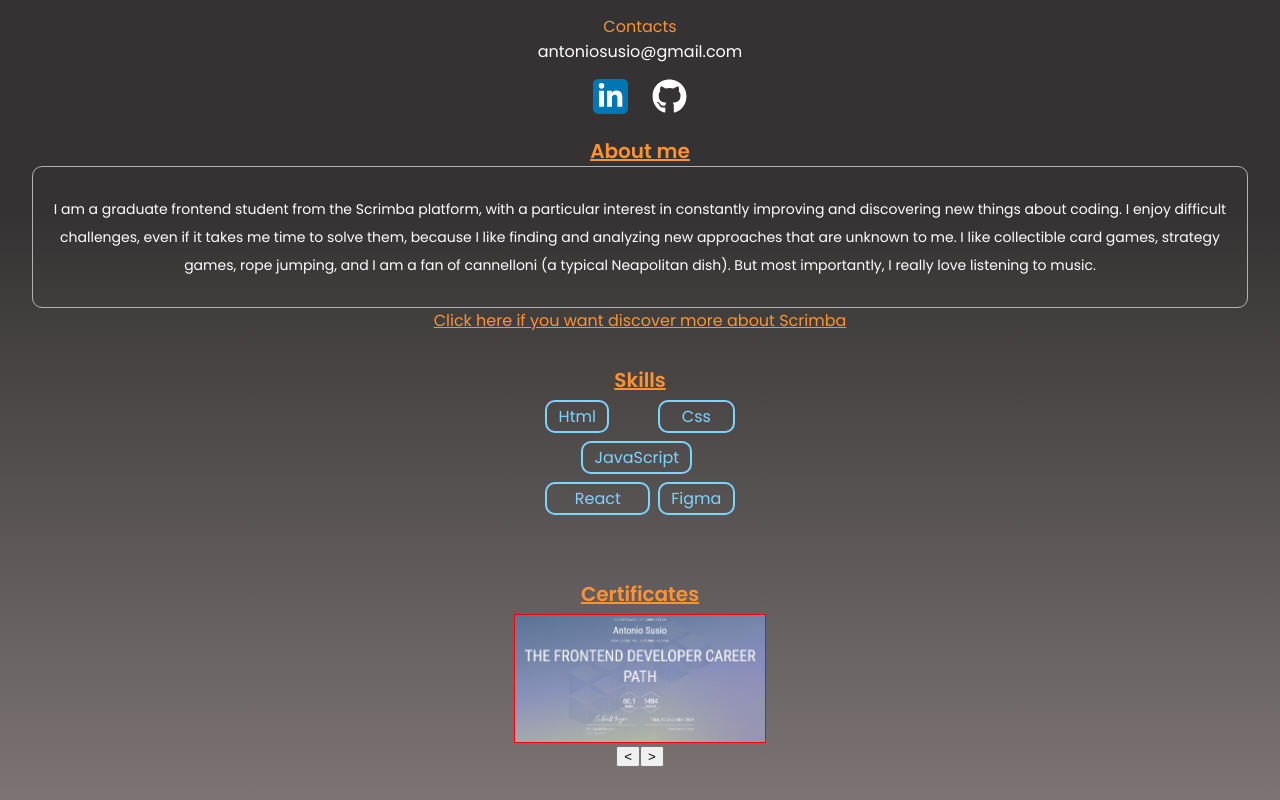
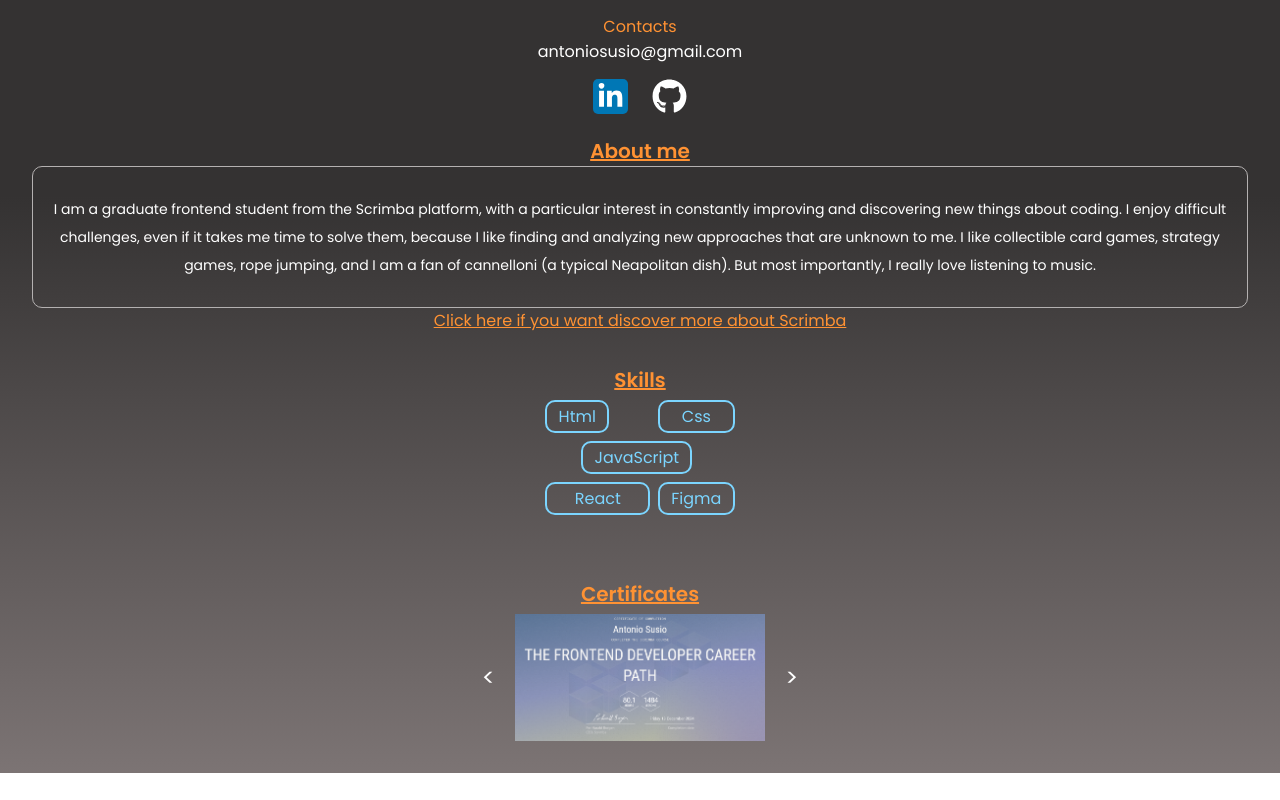
Before and after one commit to AntonioSusio/personal-portfolio, a React (Vite) app: page / in a window 1280 px wide. Shown: the part 429-1229 px from the top of the page. After the commit the page ends 1202 px from the top, so only its background shows below. Built offline with nearby package versions, Linux system fonts and the light colour scheme.

Commit message:
Refactored all certificate and Carousel component, carousel component now can be reusable

```diff
--- a/components/Carousel.jsx
+++ b/components/Carousel.jsx
@@ -26,17 +26,18 @@ export default function Carousel({data, slideIndex, setSlideIndex}){
     }
 
     return (
-        <>
-            <div className="carousel">
-                {data}
-            </div>
-            <div className="carousel-buttons-container">
+        <div className="carousel-container">
             <button
                 id="previous-slide-button"
                 className="carousel-btn"
                 onClick={(event) => moveSlide(slideIndex, event)}>
                 &lt;
             </button>
+
+            <div className="carousel">
+                {data}
+            </div>
+
             <button
                 id="next-slide-button"
                 className="carousel-btn"
@@ -45,6 +46,5 @@ export default function Carousel({data, slideIndex, setSlideIndex}){
                 &gt;
             </button>
         </div>
-        </>
     )
 }
--- a/components/Sections/Certificates.jsx
+++ b/components/Sections/Certificates.jsx
@@ -24,16 +24,15 @@ export default function Certificates() {
         setIsZoomed(false)
     }
 
-    const certificateEl = certificates.map((certificate, index) => (
-        <div
+    const certificateEl = certificates.map(certificate => (
+        <img
             key={certificate.id}
-            className={`${index === slideIndex ? "slide-visible" : "slide-hidden"} certificate-img-container`}
-        >
-            <img
-                src={certificate.imageUrl}
-                alt={certificate.alternativeText}
-                onClick={() => openOverlay(`${certificate.imageUrl}`)}/>
-        </div>
+            className="image-slider"
+            src={certificate.imageUrl}
+            alt={certificate.alternativeText}
+            style={{ translate: `${-100 * slideIndex}%`}}
+            onClick={() => openOverlay(`${certificate.imageUrl}`)}
+        />
     ))
 
     return (
--- a/src/index.css
+++ b/src/index.css
@@ -254,29 +254,37 @@ header .switch-language-button {
   text-decoration: underline;
 }
 
-.carousel {
-  border: 1px solid red;
+.carousel-container {
   display: flex;
   flex-direction: row;
+  justify-content: center;
+  align-items: center;
+  gap: 20px;
 }
 
-.certificate-img-container {
+.carousel {
+  display: flex;
+  flex-direction: row;
   width: 250px;
   height: 127px;
+  overflow: hidden;
+  transition: .3s ease-in-out;
+  cursor: pointer;
 }
 
-.certificate-img-container img {
+.carousel:hover {
+  filter: drop-shadow(1px 1px 5px #ffffff);
+  transform: scale(1.07);
+}
+
+.carousel img {
   object-fit: cover;
   width: 100%;
   height: 100%;
-}
-
-.slide-visible {
   display: block;
-}
-
-.slide-hidden {
-  display: none;
+  flex-shrink: 0;
+  flex-grow: 0;
+  transition: translate 300ms ease-in-out;
 }
 
 .overlay {
@@ -299,30 +307,15 @@ header .switch-language-button {
   cursor: zoom-out;
 }
 
-
-
-/*
-.certificate-img-container img:hover {
-  filter: drop-shadow(1px 1px 5px #ffffff);
-  transform: scale(1.07);
-}
-
-.carousel-buttons-container {
-  display: flex;
-  margin-top: 1em;
-  gap: 50px;
-}
-
 .carousel-btn {
-  background-color: #ffffff;
-  border-radius: 50%;
-  width: 25px;
-  height: 25px;
-  border: none;
-  cursor: pointer;
-  transition: .3s;
+  all: unset;
+  display: block;
+  font-size: 1.5rem;
+  color: #ffffff;
+  transition: .3s ease-in-out;
 }
 
 .carousel-btn:hover {
   filter: drop-shadow(1px 1px 5px #ffffff);
+  transform: scale(1.5);
 }
```
Lines whose indentation alone changed are shown as unchanged.
